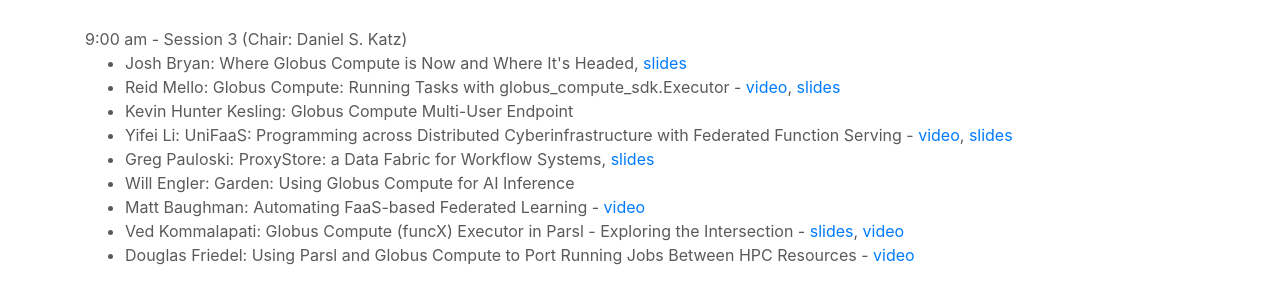
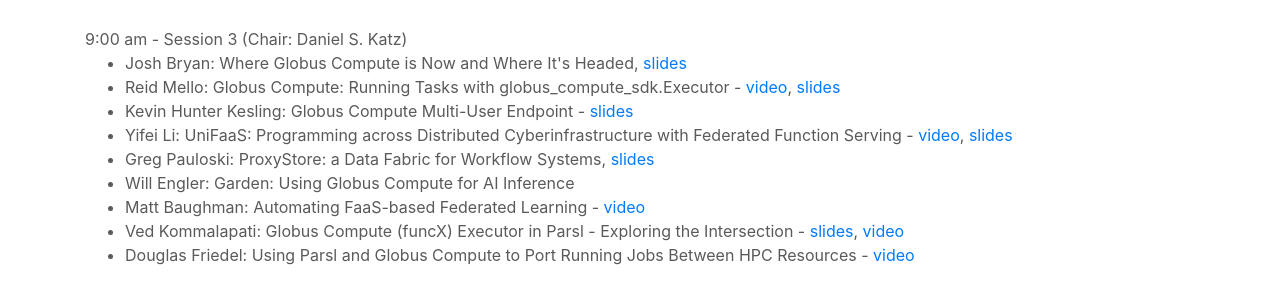
Before and after one commit to Parsl/parsl.github.io, a Jekyll site: the page built from parslfest/parslfest2023.html, in a window 1280 px wide and 900 px high, scrolled down 1778 px. Shown: the part 159-446 px from the top of the window. Built offline with Jekyll 4.4.1, drawn with Linux system fonts in a browser that asks for light colours.

Commit message:
Add kevin slides

```diff
--- a/parslfest/parslfest2023.html
+++ b/parslfest/parslfest2023.html
@@ -96,7 +96,7 @@
       <ul>
 	     	<li>Josh Bryan: Where Globus Compute is Now and Where It's Headed, <a href="2023/bryan-globuscompute.pdf" target="_blank">slides</a></li>
 		<li>Reid Mello: Globus Compute: Running Tasks with globus_compute_sdk.Executor - <a href="https://youtu.be/GrC5Iqep9WE">video</a>, <a href="2023/mello-gcexecutor.pdf" target="_blank">slides</a></li>
-     		<li>Kevin Hunter Kesling: Globus Compute Multi-User Endpoint</li>
+     		<li>Kevin Hunter Kesling: Globus Compute Multi-User Endpoint - <a href="2023/khk-multiuser.pdf">slides</a></li>
 		<li>Yifei Li: UniFaaS: Programming across Distributed Cyberinfrastructure with Federated Function Serving - <a href="https://youtu.be/Sqrnt90Zka4">video</a>, <a href="2023/li-unifaas.pdf" target="_blank">slides</a></li>
 	      	<li>Greg Pauloski: ProxyStore: a Data Fabric for Workflow Systems, <a href="2023/pauloski-proxystore.pdf" target="_blank">slides</a></li>
 		<li>Will Engler: Garden: Using Globus Compute for AI Inference</li>
```
